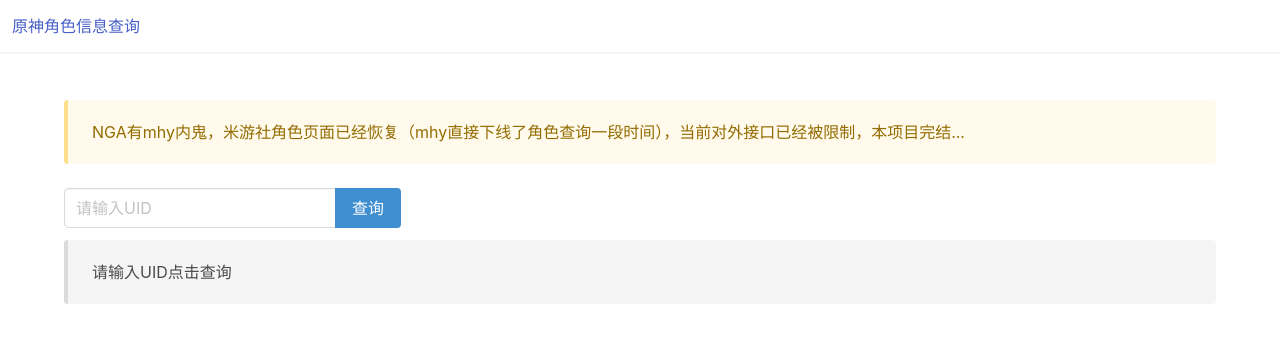
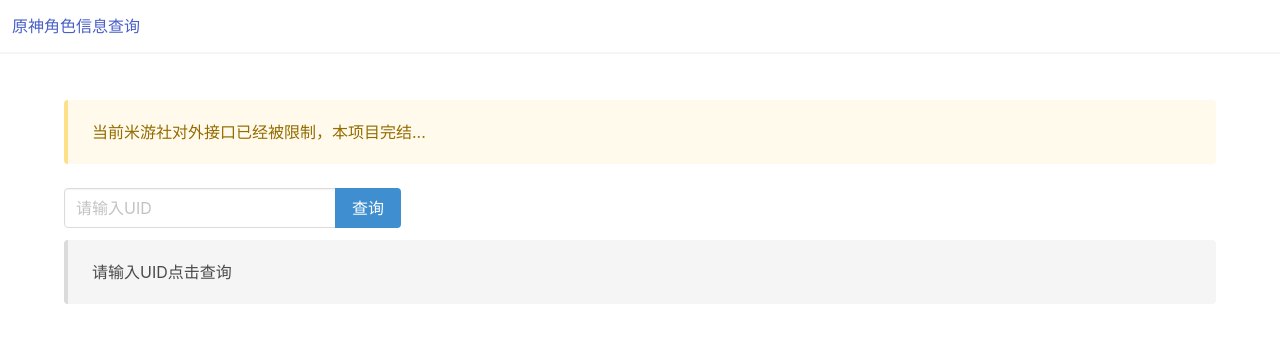
Before and after one commit to babalae/genshin-info, a Vue app: page / in a window 1280 px wide. Shown: the top 342 px of the page. Built offline with nearby package versions, Linux system fonts and the light colour scheme.

Commit message:
R.I.P 3.0

```diff
--- a/src/App.vue
+++ b/src/App.vue
@@ -16,7 +16,7 @@
     <section class="section">
       <div class="container">
         <article class="message is-warning">
-          <div class="message-body">NGA有mhy内鬼，米游社角色页面已经恢复（mhy直接下线了角色查询一段时间），当前对外接口已经被限制，本项目完结...</div>
+          <div class="message-body">当前米游社对外接口已经被限制，本项目完结...</div>
         </article>
         <div class="field has-addons">
           <p class="control">
```
